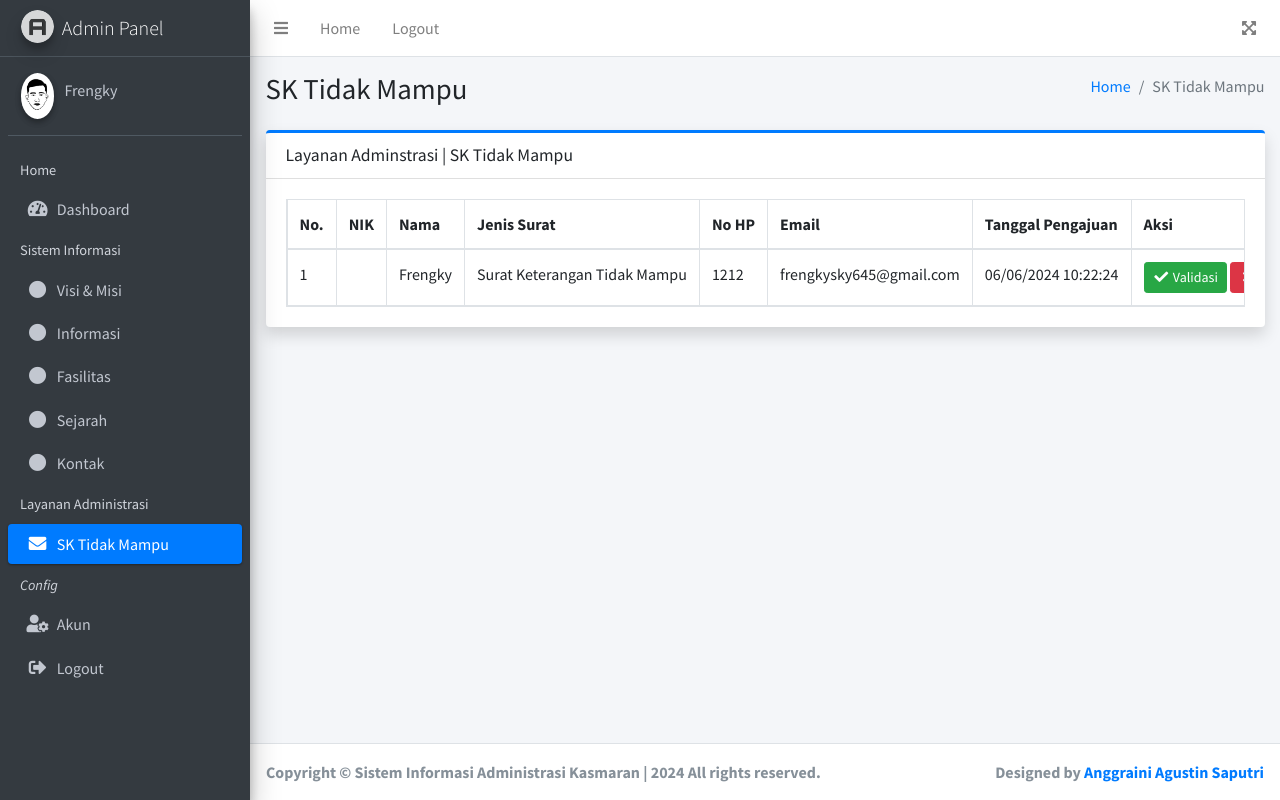
After one commit to Frengky12/sia-kasmaran, a PHP site: page /admin/sk-tidak-mampu.php in a window 1280 px wide. The commit adds this page. Run offline with PHP 8.4, Linux system fonts and the light colour scheme; a user stored in the database is signed in; data comes from the database, SQL or seed files in the repository; data that the repository does not hold is empty; some libraries are stand-ins or nearby versions.

Commit message:
feat: halaman layanan administrasi sk tidak mampu

```diff
--- /dev/null
+++ b/admin/sk-tidak-mampu.php
@@ -0,0 +1,117 @@
+<?php
+$title = 'SK Tidak Mampu';
+include 'skeleton/header.php';
+
+$users = query("SELECT s.*, ms.nama_surat FROM surat s LEFT JOIN ms_surat ms ON ms.id = s.id_jenis WHERE s.id_jenis = 1");
+?>
+
+    <!-- Content Wrapper. Contains page content -->
+    <div class="content-wrapper">
+      <!-- Content Header (Page header) -->
+      <div class="content-header">
+        <div class="container-fluid">
+          <div class="row mb-2">
+            <div class="col-sm-6">
+              <h1 class="m-0"><?= $title ?></h1>
+            </div><!-- /.col -->
+            <div class="col-sm-6">
+              <ol class="breadcrumb float-sm-right">
+                <li class="breadcrumb-item"><a href="index.php">Home</a></li>
+                <li class="breadcrumb-item active"><?= $title ?></li>
+              </ol>
+            </div><!-- /.col -->
+          </div><!-- /.row -->
+        </div><!-- /.container-fluid -->
+      </div>
+      <!-- /.content-header -->
+
+      <!-- Main content -->
+      <section class="content">
+        <div class="container-fluid">
+
+          <div class="card card-outline card-primary shadow">
+              <div class="card-header">
+                <h3 class="card-title">Layanan Adminstrasi | <?= $title ?></h3>
+
+                <!-- <div class="card-tools">
+                  <a class="btn btn-sm btn-primary" href="tambah-akun.php">
+                     Tambah Akun <i class="fas fa-plus"></i>
+                  </a>
+                </div> -->
+
+              </div>
+              <div class="card-body">
+                <table class="table table-responsive table-bordered table-hover text-nowrap">
+                  <thead>
+                    <tr>
+                      <th width="2%">No.</th>
+                      <th>NIK</th>
+                      <th>Nama</th>
+                      <th>Jenis Surat</th>
+                      <th>No HP</th>
+                      <th>Email</th>
+                      <th>Tanggal Pengajuan</th>
+                      <th>Aksi</th>
+                    </tr>
+                  </thead>
+
+                  <tbody>
+                    <?php $no = 1 ?>
+                    <?php foreach ($users as $user) : ?>
+
+                      <tr>
+                        <td><?= $no++ ?></td>
+                        <td><?= $user['nik']; ?></td>
+                        <td><?= $user['nama']; ?></td>
+                        <td><?= $user['nama_surat']; ?></td>
+                        <td><?= $user['no_hp']; ?></td>
+                        <td><?= $user['email']; ?></td>
+                        <td><?= date('d/m/Y h:i:s', strtotime($user['createdAt'])); ?><td>
+                          <a class="btn btn-sm btn-success" href="edit-akun.php?id=<?= $user['id'] ?>">
+                            <i class="fas fa-fw fa-check"></i>
+                            Validasi
+                          </a>
+                          <button class="btn btn-sm btn-danger" name="hapus" onclick="onHapus(<?= $user['id'] ?>)">
+                            <i class="fas fa-fw fa-times"></i>
+                            Tolak
+                          </button>
+                        </td>
+                      </tr>
+                     <?php endforeach; ?>
+                  </tbody>
+
+                </table>
+              </div>
+            </div>
+
+        </div>
+      </section>
+      <!-- /.content -->
+    </div>
+
+
+    <!-- /.content-wrapper -->
+
+        <script>
+        function onHapus(id){
+            Swal.fire({
+                title: 'Are you sure?',
+                text: "Yakin Akun Akan Dihapus ?",
+                icon: 'question',
+                showCancelButton: true,
+                confirmButtonColor: '#3085d6',
+                cancelButtonColor: '#d33',
+                confirmButtonText: 'Delete'
+            }).then((result) => {
+              console.log('resul', result);
+              if (result.value) {
+                console.log('lanjtttt');
+                window.location.href = `hapus-akun.php?id=${id}`;
+              }
+            })
+        }
+</script>
+
+<?php
+include 'skeleton/footer.php';
+?>
--- a/admin/skeleton/config/controller.php
+++ b/admin/skeleton/config/controller.php
@@ -235,6 +235,7 @@ function insert_surat_sktm($post)
     global $db;
 
     $id_jenis = $post['id_surat'];
+    $nik = $post['nik'];
     $nama = $post['nama'];
     $email = $post['email'];
     $no_hp = $post['no_hp'];
@@ -252,7 +253,7 @@ function insert_surat_sktm($post)
     };
 
 
-    $query = "INSERT INTO `surat` (`id_jenis`, `nama`, `email`, `file`, `no_hp`, `tempat_lahir`, `tanggal_lahir`, `pekerjaan`, `agama`, `jenKel`, `alamat`,`status`, `createdAt`) VALUES ('$id_jenis','$nama', '$email', '$file', '$no_hp', '$tempat_lahir', '$tanggal_lahir', '$pekerjaan', '$agama', '$jenKel', '$alamat','$status', CURRENT_TIMESTAMP)";
+    $query = "INSERT INTO `surat` (`id_jenis`,`nik`, `nama`, `email`, `file`, `no_hp`, `tempat_lahir`, `tanggal_lahir`, `pekerjaan`, `agama`, `jenKel`, `alamat`,`status`, `createdAt`) VALUES ('$id_jenis', '$nik', '$nama', '$email', '$file', '$no_hp', '$tempat_lahir', '$tanggal_lahir', '$pekerjaan', '$agama', '$jenKel', '$alamat','$status', CURRENT_TIMESTAMP)";
 
     mysqli_query($db, $query);
 
@@ -266,6 +267,7 @@ function insert_surat_domisili($post)
     global $db;
 
     $id_jenis = $post['id_surat'];
+    $nik = $post['nik'];
     $nama = $post['nama'];
     $email = $post['email'];
     $no_hp = $post['no_hp'];
@@ -283,7 +285,7 @@ function insert_surat_domisili($post)
     };
 
 
-    $query = "INSERT INTO `surat` (`id_jenis`, `nama`, `email`, `file`, `no_hp`, `tempat_lahir`, `tanggal_lahir`, `pekerjaan`, `agama`, `jenKel`, `alamat`,`status`, `createdAt`) VALUES ('$id_jenis','$nama', '$email', '$file', '$no_hp', '$tempat_lahir', '$tanggal_lahir', '$pekerjaan', '$agama', '$jenKel', '$alamat','$status', CURRENT_TIMESTAMP)";
+    $query = "INSERT INTO `surat` (`id_jenis`, `nik`, `nama`, `email`, `file`, `no_hp`, `tempat_lahir`, `tanggal_lahir`, `pekerjaan`, `agama`, `jenKel`, `alamat`,`status`, `createdAt`) VALUES ('$id_jenis', '$nik','$nama', '$email', '$file', '$no_hp', '$tempat_lahir', '$tanggal_lahir', '$pekerjaan', '$agama', '$jenKel', '$alamat','$status', CURRENT_TIMESTAMP)";
 
     mysqli_query($db, $query);
 
@@ -297,6 +299,7 @@ function insert_surat_usaha($post)
     global $db;
 
     $id_jenis = $post['id_surat'];
+    $nik = $post['nik'];
     $nama = $post['nama'];
     $email = $post['email'];
     $no_hp = $post['no_hp'];
@@ -317,9 +320,9 @@ function insert_surat_usaha($post)
     };
 
 
-    $query = "INSERT INTO `surat` (`id_jenis`, `nama`, `email`, `file`, `no_hp`, `tempat_lahir`, `tanggal_lahir`, `pekerjaan`, `agama`, `jenKel`, `alamat`,`status`,`keperluan_surat`,`nama_usaha`,`alamat_usaha`,`createdAt`)
+    $query = "INSERT INTO `surat` (`id_jenis`,`nik`, `nama`, `email`, `file`, `no_hp`, `tempat_lahir`, `tanggal_lahir`, `pekerjaan`, `agama`, `jenKel`, `alamat`,`status`,`keperluan_surat`,`nama_usaha`,`alamat_usaha`,`createdAt`)
     VALUES
-    ('$id_jenis','$nama', '$email', '$file', '$no_hp', '$tempat_lahir', '$tanggal_lahir', '$pekerjaan', '$agama', '$jenKel', '$alamat','$status','$keperluan_surat','$nama_usaha','$alamat_usaha', CURRENT_TIMESTAMP)";
+    ('$id_jenis','$nik', '$nama', '$email', '$file', '$no_hp', '$tempat_lahir', '$tanggal_lahir', '$pekerjaan', '$agama', '$jenKel', '$alamat','$status','$keperluan_surat','$nama_usaha','$alamat_usaha', CURRENT_TIMESTAMP)";
 
     mysqli_query($db, $query);
 
@@ -333,6 +336,7 @@ function insert_surat_kematian($post)
     global $db;
 
     $id_jenis = $post['id_surat'];
+    $nik = $post['nik'];
     $nama = $post['nama'];
     $email = $post['email'];
     $no_hp = $post['no_hp'];
@@ -353,9 +357,9 @@ function insert_surat_kematian($post)
     };
 
 
-    $query = "INSERT INTO `surat` (`id_jenis`, `nama`, `email`, `file`, `no_hp`, `tempat_lahir`, `tanggal_lahir`, `pekerjaan`, `agama`, `jenKel`, `alamat`,`status`,`penyebab_kematian`,`tanggal_kematian`,`lokasi_kematian`,`createdAt`)
+    $query = "INSERT INTO `surat` (`id_jenis`, `nik`, `nama`, `email`, `file`, `no_hp`, `tempat_lahir`, `tanggal_lahir`, `pekerjaan`, `agama`, `jenKel`, `alamat`,`status`,`penyebab_kematian`,`tanggal_kematian`,`lokasi_kematian`,`createdAt`)
     VALUES
-    ('$id_jenis','$nama', '$email', '$file', '$no_hp', '$tempat_lahir', '$tanggal_lahir', '$pekerjaan', '$agama', '$jenKel', '$alamat','$status','$penyebab_kematian','$tanggal_kematian','$lokasi_kematian', CURRENT_TIMESTAMP)";
+    ('$id_jenis','$nik', '$nama', '$email', '$file', '$no_hp', '$tempat_lahir', '$tanggal_lahir', '$pekerjaan', '$agama', '$jenKel', '$alamat','$status','$penyebab_kematian','$tanggal_kematian','$lokasi_kematian', CURRENT_TIMESTAMP)";
 
     mysqli_query($db, $query);
 
@@ -368,6 +372,7 @@ function insert_surat_nikah($post)
     global $db;
 
     $id_jenis = $post['id_surat'];
+    $nik = $post['nik'];
     $nama = $post['nama'];
     $email = $post['email'];
     $no_hp = $post['no_hp'];
@@ -387,9 +392,9 @@ function insert_surat_nikah($post)
     };
 
 
-    $query = "INSERT INTO `surat` (`id_jenis`, `nama`, `email`, `file`, `no_hp`, `tempat_lahir`, `tanggal_lahir`, `pekerjaan`, `agama`, `jenKel`, `alamat`,`status`,`nama_ortu_lk`,`nama_ortu_pr`,`createdAt`)
+    $query = "INSERT INTO `surat` (`id_jenis`, `nik`, `nama`, `email`, `file`, `no_hp`, `tempat_lahir`, `tanggal_lahir`, `pekerjaan`, `agama`, `jenKel`, `alamat`,`status`,`nama_ortu_lk`,`nama_ortu_pr`,`createdAt`)
     VALUES
-    ('$id_jenis','$nama', '$email', '$file', '$no_hp', '$tempat_lahir', '$tanggal_lahir', '$pekerjaan', '$agama', '$jenKel', '$alamat','$status','$nama_ortu_lk','$nama_ortu_pr', CURRENT_TIMESTAMP)";
+    ('$id_jenis','$nik','$nama', '$email', '$file', '$no_hp', '$tempat_lahir', '$tanggal_lahir', '$pekerjaan', '$agama', '$jenKel', '$alamat','$status','$nama_ortu_lk','$nama_ortu_pr', CURRENT_TIMESTAMP)";
 
     mysqli_query($db, $query);
 
--- a/admin/skeleton/menu.php
+++ b/admin/skeleton/menu.php
@@ -17,7 +17,7 @@
 
             <li class="nav-item">
               <a href="visi-misi.php" class="nav-link <?php if ($title == 'Visi Misi'){echo 'active';} ?>">
-                <i class="nav-icon fas fa-certificate"></i>
+                <i class="nav-icon fa fa-circle fa-1"></i>
                 <p>
                   Visi & Misi
                 </p>
@@ -26,7 +26,7 @@
 
             <li class="nav-item">
               <a href="informasi.php" class="nav-link <?php if ($title == 'Informasi'){echo 'active';} ?>">
-                <i class="nav-icon fas fa-info-circle"></i>
+                <i class="nav-icon fa fa-circle fa-1"></i>
                 <p>
                   Informasi
                 </p>
@@ -35,7 +35,7 @@
 
             <li class="nav-item">
               <a href="fasilitas.php" class="nav-link <?php if ($title == 'Fasilitas'){echo 'active';} ?>">
-                <i class="nav-icon fas fa-phone"></i>
+                <i class="nav-icon fa fa-circle fa-1"></i>
                 <p>
                   Fasilitas
                 </p>
@@ -44,7 +44,7 @@
 
             <li class="nav-item">
               <a href="sejarah.php" class="nav-link <?php if ($title == 'Sejarah'){echo 'active';} ?>">
-                <i class="nav-icon fas fa-history"></i>
+                <i class="nav-icon fa fa-circle fa-1"></i>
                 <p>
                   Sejarah
                 </p>
@@ -53,7 +53,7 @@
 
             <li class="nav-item">
               <a href="kontak.php" class="nav-link <?php if ($title == 'Kontak'){echo 'active';} ?>">
-                <i class="nav-icon fas fa-phone"></i>
+                <i class="nav-icon fa fa-circle fa-1"></i>
                 <p>
                   Kontak
                 </p>
@@ -63,10 +63,10 @@
             <!-- Batas Menu Sistem Layanan Administrasi -->
             <li class="nav-header">Layanan Administrasi</li>
             <li class="nav-item">
-              <a href="akun.php" class="nav-link <?php if ($title == 'Pengajuan Surat'){echo 'active';} ?>">
-                <i class="nav-icon fas fa-user-cog"></i>
+              <a href="sk-tidak-mampu.php" class="nav-link <?php if ($title == 'SK Tidak Mampu'){echo 'active';} ?>">
+                <i class="nav-icon fas fa-envelope"></i>
                 <p>
-                  Pengajuan Surat
+                  SK Tidak Mampu
                 </p>
               </a>
             </li>
```
Also changed, not shown: form-surat.php (+5 -5 lines).
